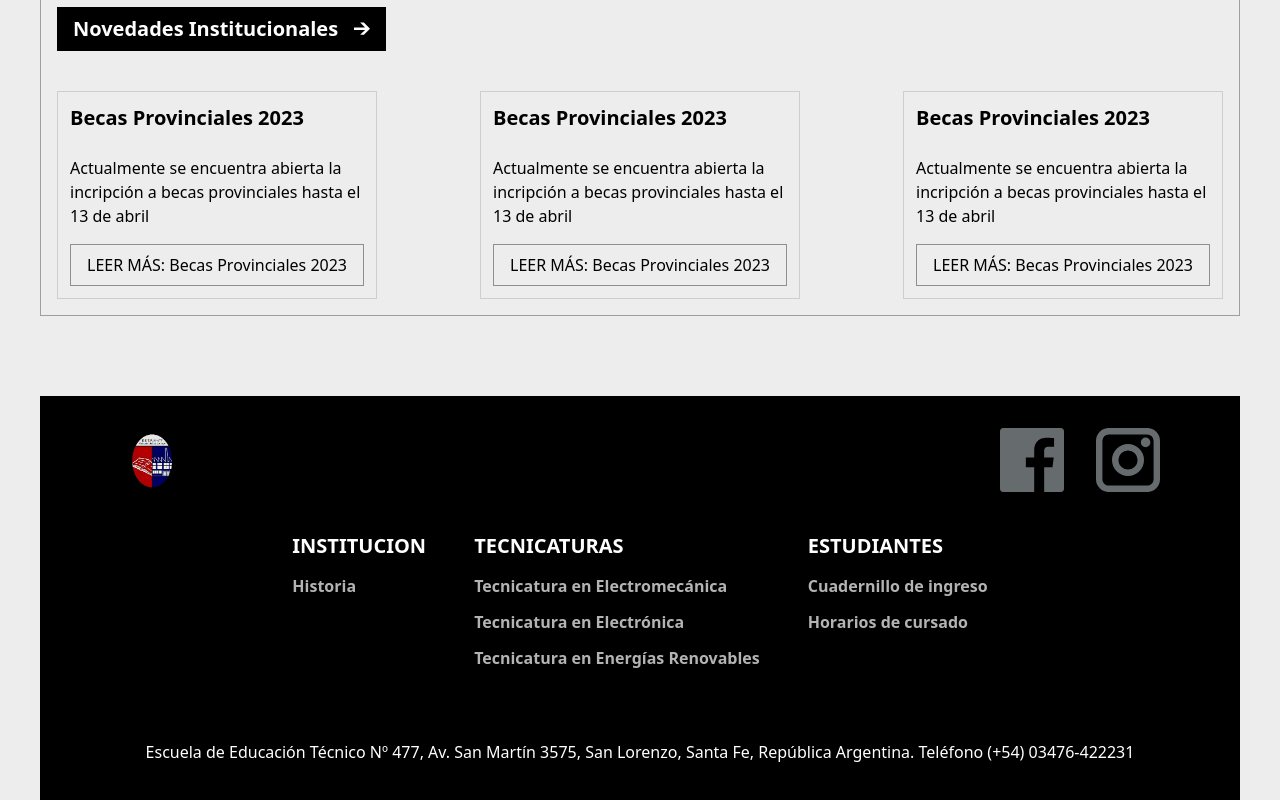
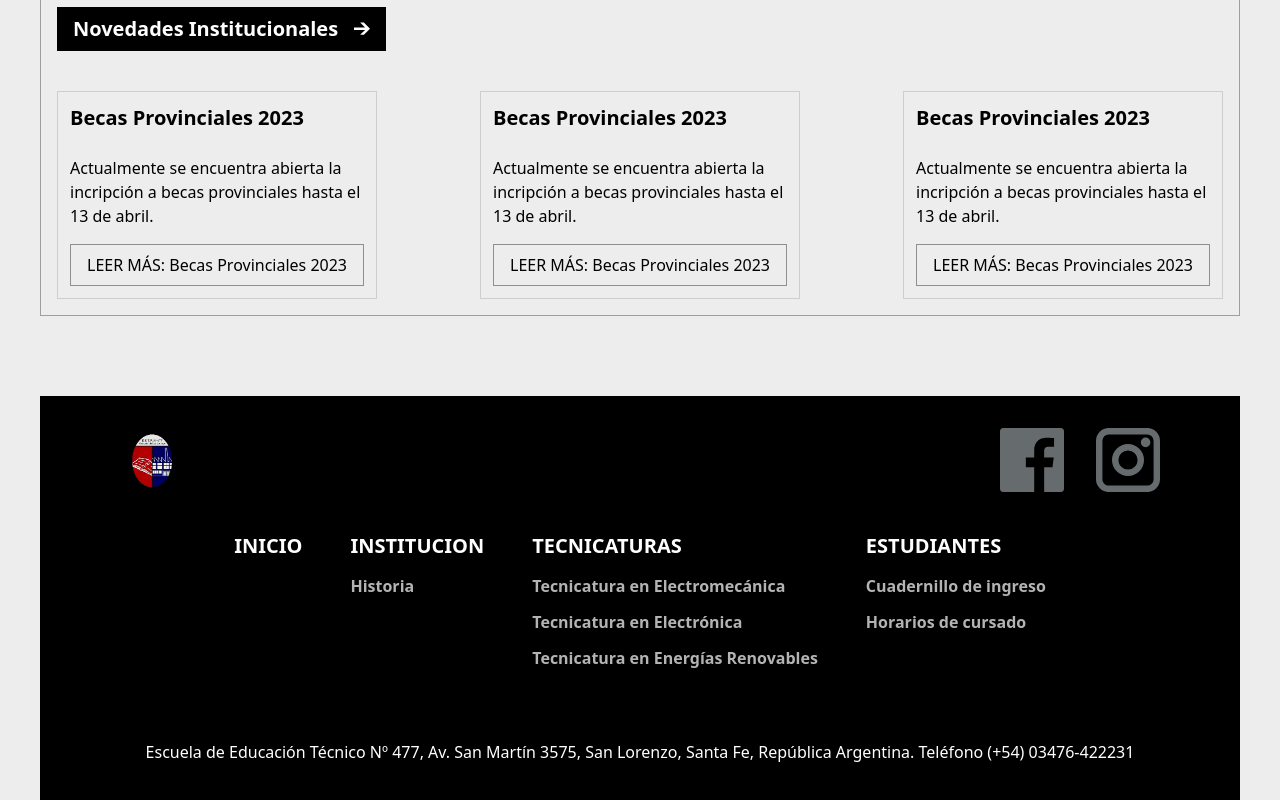
Before and after one commit to Martiks38/my_school_-page, a Next.js app: page / in a window 1280 px wide. Shown: the part 646-1446 px from the top of the page. Built offline with nearby package versions, Linux system fonts and the light colour scheme.

Commit message:
Modificar las constantes notices y sections

```diff
--- a/src/const.js
+++ b/src/const.js
@@ -1,13 +1,13 @@
 export const notices = [
 	{
+		date: '20/3/2023',
 		id: '1c3a',
 		title: 'Becas Provinciales 2023',
 		description:
-			'Actualmente se encuentra abierta la incripción a becas provinciales hasta el 13 de abril',
+			'Actualmente se encuentra abierta la incripción a becas provinciales hasta el 13 de abril.',
 		content: {
-			text: null,
+			text: 'Requisitos',
 			list: {
-				id: 'c52a',
 				items: [
 					{ id: 1, item: 'Ser alumnos del establecimiento' },
 					{
@@ -40,14 +40,14 @@ export const notices = [
 		}
 	},
 	{
-		id: '1c3a',
+		date: '20/3/2023',
+		id: '1c3c',
 		title: 'Becas Provinciales 2023',
 		description:
-			'Actualmente se encuentra abierta la incripción a becas provinciales hasta el 13 de abril',
+			'Actualmente se encuentra abierta la incripción a becas provinciales hasta el 13 de abril.',
 		content: {
-			text: null,
+			text: 'Requisitos',
 			list: {
-				id: 'c52a',
 				items: [
 					{ id: 1, item: 'Ser alumnos del establecimiento' },
 					{
@@ -80,14 +80,14 @@ export const notices = [
 		}
 	},
 	{
-		id: '1c3a',
+		date: '20/3/2023',
+		id: '1c3b',
 		title: 'Becas Provinciales 2023',
 		description:
-			'Actualmente se encuentra abierta la incripción a becas provinciales hasta el 13 de abril',
+			'Actualmente se encuentra abierta la incripción a becas provinciales hasta el 13 de abril.',
 		content: {
-			text: null,
+			text: 'Requisitos',
 			list: {
-				id: 'c52a',
 				items: [
 					{ id: 1, item: 'Ser alumnos del establecimiento' },
 					{
@@ -123,13 +123,18 @@ export const notices = [
 
 export const sections = [
 	{
+		id: 'b5e5',
+		section: 'Inicio',
+		subsections: []
+	},
+	{
 		id: 'abaf',
-		section: 'institucion',
+		section: 'Institucion',
 		subsections: [{ id: '70bf', name: 'Historia' }]
 	},
 	{
 		id: 'e19a',
-		section: 'tecnicaturas',
+		section: 'Tecnicaturas',
 		subsections: [
 			{ id: '7cee', name: 'Tecnicatura en Electromecánica' },
 			{ id: '2602', name: 'Tecnicatura en Electrónica' },
@@ -138,7 +143,7 @@ export const sections = [
 	},
 	{
 		id: 'f2b4',
-		section: 'estudiantes',
+		section: 'Estudiantes',
 		subsections: [
 			{ id: '3d76', name: 'Cuadernillo de ingreso' },
 			{ id: 'ca3a', name: 'Horarios de cursado' }
```
